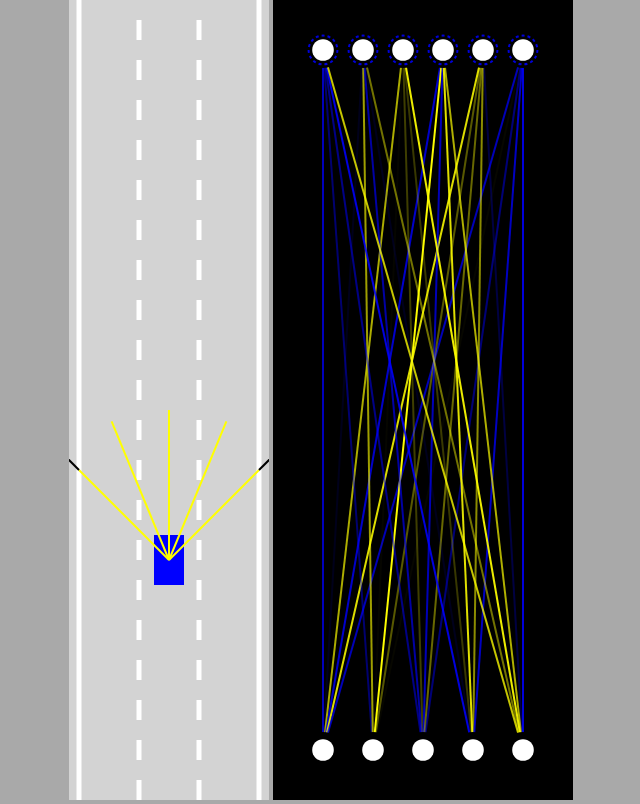
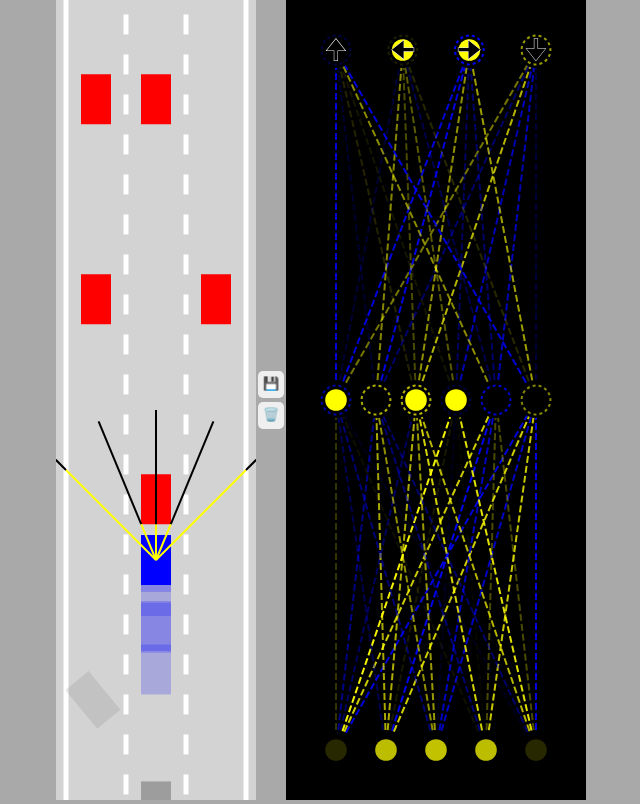
Before and after one commit to MirEnthusiast/car-ai, a plain HTML site: page car-time/index.html in a window 1280 px wide. Shown: the whole page, without its empty margins (319-959 px from the left). Drawn offline with Linux system fonts and the light colour scheme.

Commit message:
Add files via upload

```diff
--- a/car-time/car.js
+++ b/car-time/car.js
@@ -121,7 +121,7 @@ class Car{
       this.y-=Math.cos(this.angle)*this.speed;
   }
 
-  draw(ctx,color){
+  draw(ctx,color, drawSensor = false){
       if(this.damaged){
           ctx.fillStyle="gray";
       }else{
@@ -134,7 +134,7 @@ class Car{
       }
       ctx.fill();
 
-      if(this.sensor){
+      if(this.sensor && drawSensor){
           this.sensor.draw(ctx);
       }
   }
--- a/car-time/index.html
+++ b/car-time/index.html
@@ -6,6 +6,10 @@
   </head>
   <body>
     <canvas id="carCanvas"></canvas>
+    <div id="verticalButtons">
+      <button onclick="save()">💾</button>
+      <button onclick="discard()">🗑️</button>
+    </div>
     <canvas id="networkCanvas"></canvas>
     <script src="visualizer.js"></script>
     <script src="network.js"></script>
--- a/car-time/main.js
+++ b/car-time/main.js
@@ -5,32 +5,84 @@ networkCanvas.width=300;
 
 const carCtx = carCanvas.getContext("2d");
 const networkCtx = networkCanvas.getContext("2d");
+
 const road = new Road(carCanvas.width / 2, carCanvas.width * 0.9);
-const car = new Car(road.getLaneCenter(1), 100, 30, 50, "AI");
+
+const N = 100;
+const cars = generateCars(N);
+let bestCar = cars[0];
+if (localStorage.getItem("bestBrain")) {
+  for (let i = 0; i < cars.length; i++) {
+    cars[i].brain = JSON.parse(
+      localStorage.getItem("bestBrain"));
+    if (i != 0) {
+      NeuralNetwork.mutate(cars[i].brain, 0.2);
+    }
+  }
+
+}
+
 const traffic = [
-  new Car(road.getLaneCenter(1), -100, 30, 50, "DUMMY", 2)
+  new Car(road.getLaneCenter(1), -100, 30, 50, "DUMMY", 2),
+  new Car(road.getLaneCenter(0), -300, 30, 50, "DUMMY", 2),
+  new Car(road.getLaneCenter(2), -300, 30, 50, "DUMMY", 2),
+  new Car(road.getLaneCenter(0), -500, 30, 50, "DUMMY", 2),
+  new Car(road.getLaneCenter(1), -500, 30, 50, "DUMMY", 2),
+  new Car(road.getLaneCenter(1), -700, 30, 50, "DUMMY", 2),
+  new Car(road.getLaneCenter(2), -700, 30, 50, "DUMMY", 2),
 ];
 
 animate();
 
-function animate() {
+function save() {
+  localStorage.setItem("bestBrain",
+    JSON.stringify(bestCar.brain));
+}
+
+function discard() {
+  localStorage.removeItem("bestBrain");
+}
+
+function generateCars(N) {
+  const cars = [];
+  for (let i = 1; i <= N; i++) {
+    cars.push(new Car(road.getLaneCenter(1), 100, 30, 50, "AI"));
+  }
+  return cars;
+}
+
+function animate(time) {
   for (let i = 0; i < traffic.length; i++) {
     traffic[i].update(road.borders, []);
   }
-  car.update(road.borders, traffic);
+  for (let i = 0; i < cars.length; i++) {
+    cars[i].update(road.borders, traffic);
+  }
+  bestCar = cars.find(
+    c => c.y == Math.min(
+      ...cars.map(c => c.y)
+    ));
 
   carCanvas.height=window.innerHeight;
   networkCanvas.height=window.innerHeight;
 
   carCtx.save();
-  carCtx.translate(0, -car.y + carCanvas.height * 0.7);
+  carCtx.translate(0, -bestCar.y + carCanvas.height * 0.7);
 
   road.draw(carCtx);
   for (let i = 0; i < traffic.length; i++) {
     traffic[i].draw(carCtx, "red");
   }
-  car.draw(carCtx, "blue");
+  carCtx.globalAlpha = 0.2;
+  for (let i = 0; i < cars.length; i++) {
+    cars[i].draw(carCtx, "blue");
+  }
+  carCtx.globalAlpha = 1;
+  bestCar.draw(carCtx, "blue", true);
 
-  Visualizer.drawNetwork(networkCtx, car.brain);
+  carCtx.restore();
+
+  networkCtx.lineDashOffset = -time / 50;
+  Visualizer.drawNetwork(networkCtx, bestCar.brain);
   requestAnimationFrame(animate);
 }
--- a/car-time/network.js
+++ b/car-time/network.js
@@ -17,13 +17,32 @@ class NeuralNetwork{
     }
     return outputs;
   }
+
+  static mutate(network, amount = 1) {
+    network.levels.forEach(level => {
+      for (let i = 0; i < level.biases.length; i++) {
+        level.biases[i] = lerp(
+          level.biases[i],
+          Math.random() * 2 - 1,
+          amount
+        )
+      }
+      for (let i = 0; i < level.weights.length; i++) {
+        for (let j = 0; j < level.weights[i].length; j++) {
+          level.weights[i][j],
+          Math.random() * 2 - 1,
+          amount
+        }
+      }
+    });
+  }
 }
 
 class Level{
   constructor(inputCount, outputCount) {
     this.inputs = new Array(inputCount);
     this.outputs = new Array(outputCount);
-    this.biases = new Array(outputCount);
+    this.biases = new Array(outputCount).fill(0);
 
     this.weights = [];
     for (let i = 0; i < inputCount; i++) {
@@ -34,7 +53,8 @@ class Level{
   }
 
   static #randomize(level) {
-    level.weights = level.weights.map((element) => element.map((inner) => Math.random() * 2 - 1));
+    level.weights = level.weights.map((element) => element.map(() => Math.random() * 2 - 1));
+    level.biases = level.biases.map(() => Math.random() * 2 - 1)
   }
 
   static feedForward(givenInputs, level) {
--- a/car-time/style.css
+++ b/car-time/style.css
@@ -2,8 +2,27 @@ body{
   margin: 0;
   background: darkgray;
   overflow: hidden;
-  text-align: center;
+  display: flex;
+  justify-content: center;
+  align-items: center;
 }
+
+#verticalButtons{
+  display: flex;
+  flex-direction: column;
+}
+
+button{
+  border: none;
+  border-radius: 5px;
+  padding: 5px 5px 7px 5px;
+  margin: 2px;
+  cursor: pointer;
+}
+button:hover{
+  background: blue;
+}
+
 #carCanvas{
   background: lightgray;
 }
--- a/car-time/visualizer.js
+++ b/car-time/visualizer.js
@@ -6,13 +6,30 @@ class Visualizer{
     const width = ctx.canvas.width - margin * 2;
     const height = ctx.canvas.height - margin * 2;
 
-    Visualizer.drawLevel(ctx, network.levels[0],
-      left, top,
-      width, height
-    );
+    const levelHeight = height / network.levels.length;
+
+    for (let i = network.levels.length - 1; i >= 0; i--) {
+      const levelTop = top +
+        lerp(
+          height - levelHeight,
+          0,
+          network.levels.length == 1
+            ? 0.5
+            : i / (network.levels.length - 1)
+        );
+
+      ctx.setLineDash([7, 3]);
+      Visualizer.drawLevel(ctx, network.levels[i],
+        left, levelTop,
+        width, levelHeight,
+        i == network.levels.length - 1
+          ? ['🠉','🠈','🠊','🠋']
+          : []
+      );
+    }
   }
 
-  static drawLevel(ctx, level, left, top, width, height) {
+  static drawLevel(ctx, level, left, top, width, height, outputLabels) {
     const right = left + width;
     const bottom = top + height;
 
@@ -44,7 +61,7 @@ class Visualizer{
       ctx.fill();
       ctx.beginPath();
       ctx.arc(x, bottom, nodeRadius * 0.6, 0, Math.PI * 2);
-      ctx.fillStyle = "white";
+      ctx.fillStyle = getRGBA(inputs[i]);
       ctx.fill();
     }
 
@@ -56,7 +73,7 @@ class Visualizer{
       ctx.fill();
       ctx.beginPath();
       ctx.arc(x, top, nodeRadius * 0.6, 0, Math.PI * 2);
-      ctx.fillStyle = "white";
+      ctx.fillStyle = getRGBA(outputs[i]);
       ctx.fill();
 
       ctx.beginPath();
@@ -66,6 +83,18 @@ class Visualizer{
       ctx.setLineDash([3, 3]);
       ctx.stroke();
       ctx.setLineDash([]);
+
+      if (outputLabels[i]) {
+        ctx.beginPath();
+        ctx.textAlign = "center";
+        ctx.textBaseline = "middle";
+        ctx.fillStyle = "black";
+        ctx.strokeStyle = "white";
+        ctx.font = (nodeRadius * 1.5) + "px Arial";
+        ctx.fillText(outputLabels[i], x, top + nodeRadius * 0.1);
+        ctx.lineWidth = 0.5;
+        ctx.strokeText(outputLabels[i], x, top + nodeRadius * 0.1);
+      }
     }
   }
 
```
